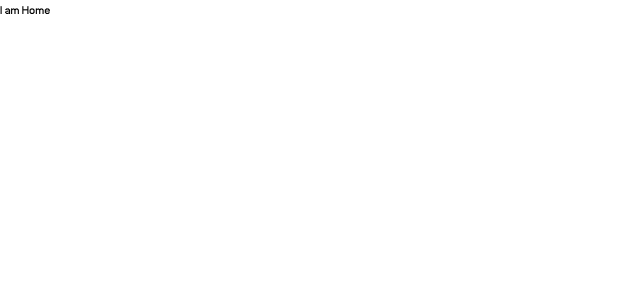
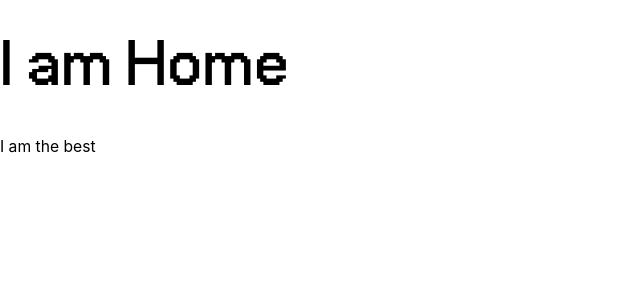
Before and after one commit to Pyjavascript/Pixels, a React app in the folder frontend/: page / in a window 1280 px wide. Shown: the top 300 px of the page, without its empty margins (0-640 px from the left). Built offline with nearby package versions, Linux system fonts and the light colour scheme; the HTML template or start-up script is replaced by a standard one.

Commit message:
added folders

```diff
--- /dev/null
+++ b/frontend/src/pages/Home-page/Home.jsx
@@ -0,0 +1,13 @@
+import React from 'react'
+import Hero from './HomeSections/hero'
+
+const Home = () => {
+  return (
+    <>
+    <h1 className='font-bold text-[90px]'>I am Home</h1>
+    <Hero />
+    </>
+  )
+}
+
+export default Home
--- /dev/null
+++ b/frontend/src/pages/Home-page/HomeSections/Hero.jsx
@@ -0,0 +1,11 @@
+import React from 'react'
+
+const Hero = () => {
+  return (
+    <div>
+      <h1> I am the best</h1>
+    </div>
+  )
+}
+
+export default Hero;
--- a/frontend/src/pages/Home.jsx
+++ /dev/null
@@ -1,11 +0,0 @@
-import React from 'react'
-
-const Home = () => {
-  return (
-    <>
-    <h1 className='font-bold'>I am Home</h1>
-    </>
-  )
-}
-
-export default Home
```
Also changed, not shown: frontend/src/PagesRoute.js (+4 -4 lines), frontend/src/pages/Blogs/Blogs.jsx (renamed from frontend/src/pages/Blogs.jsx), frontend/src/pages/SSI/SSI.jsx (renamed from frontend/src/pages/SSI.jsx), frontend/src/pages/projects/Projects.jsx (renamed from frontend/src/pages/Projects.jsx), 1 other file (tests, documents, lock files or other folders).
